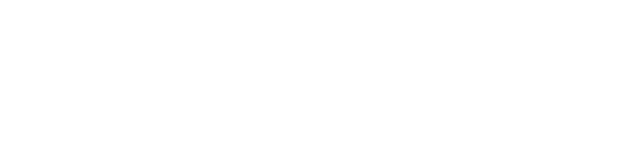
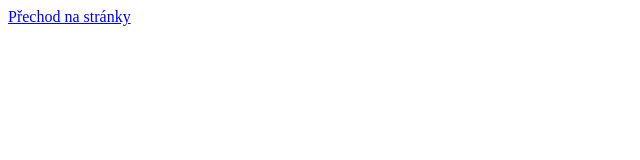
Before and after one commit to FilipOstarek/Zaverecny-projekt-1.rocnik, a plain HTML site: page index.html in a window 1280 px wide. Shown: the whole page, without its empty margins (0-640 px from the left). Drawn offline with Linux system fonts and the light colour scheme.

Commit message:
Update index.html

```diff
--- a/index.html
+++ b/index.html
@@ -1 +1 @@
-<a href="/hl/hl.html"></a>
+<a href="/hl/hl.html">Přechod na stránky</a>
```
